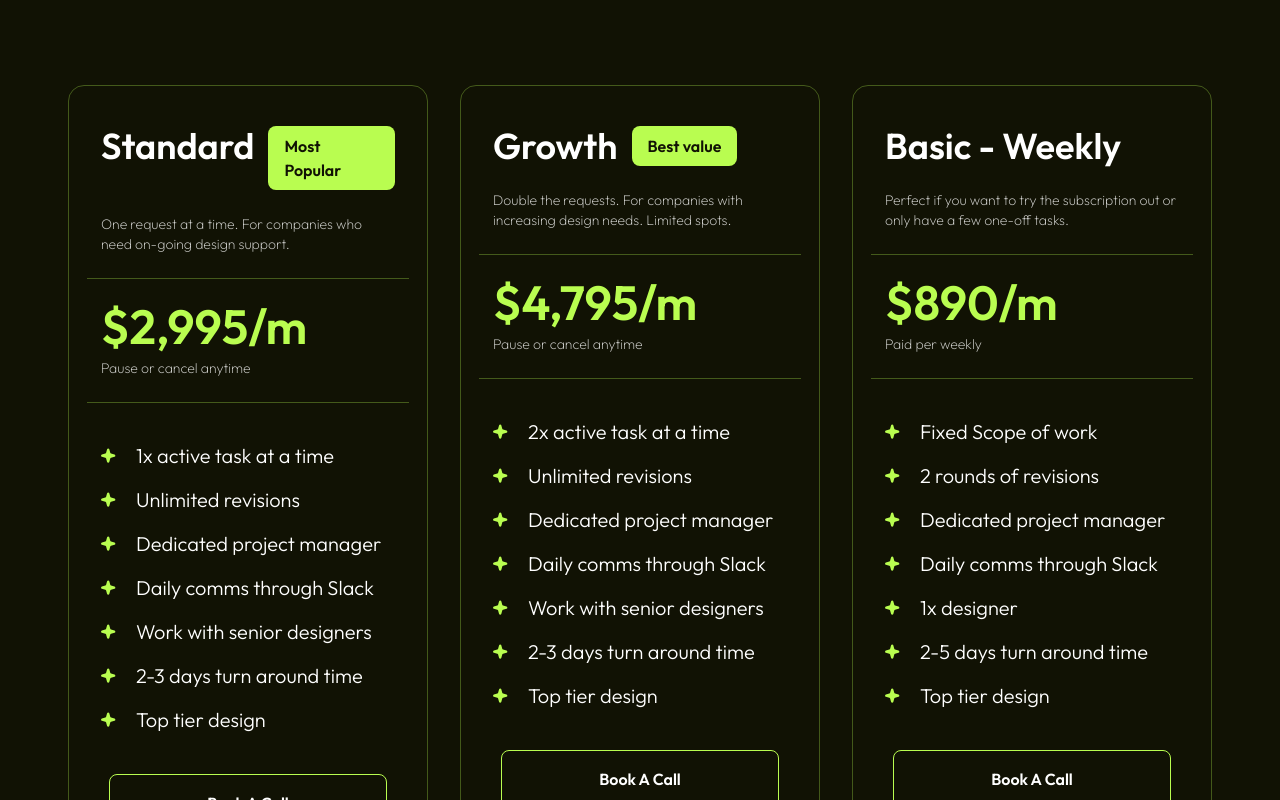
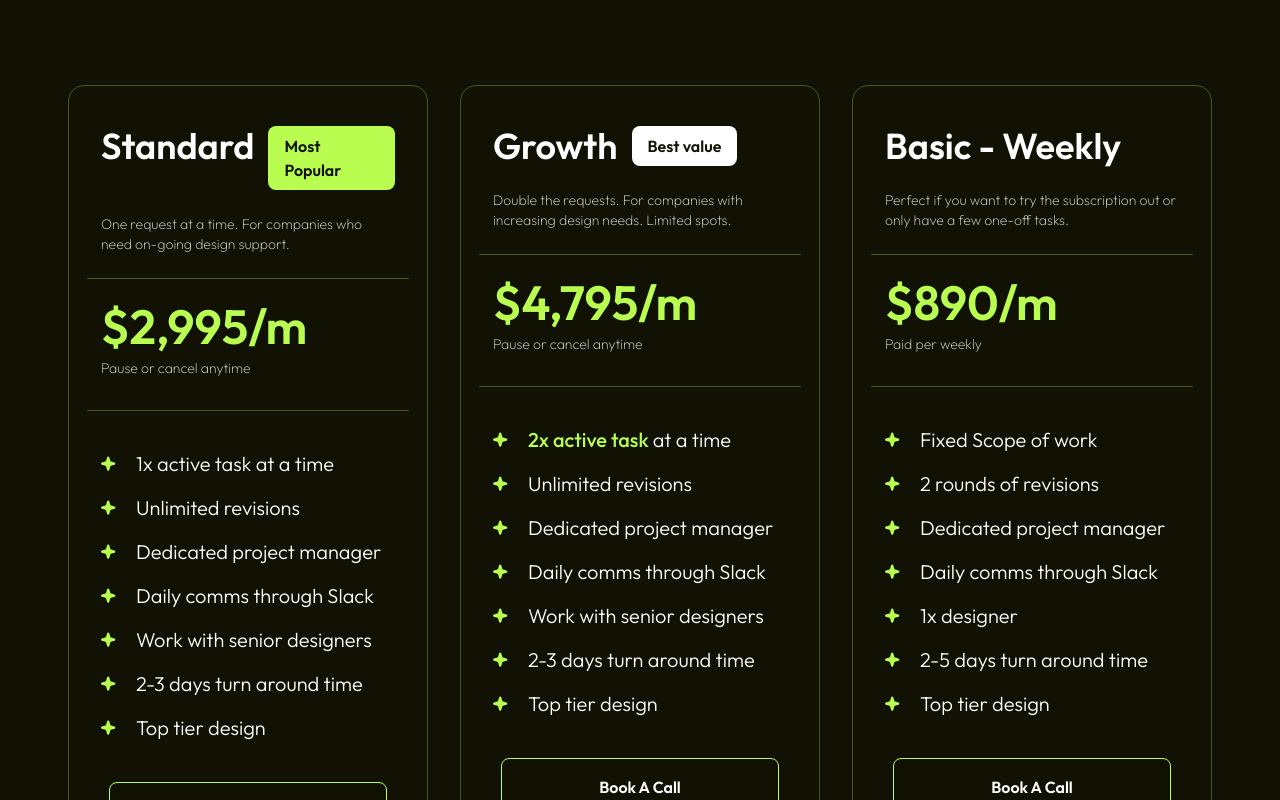
Before and after one commit to mehedihasanfaiyaz/kronix-saas, a React (Vite) app: page / in a window 1280 px wide. Shown: the part 6260-7060 px from the top of the page. Built offline with nearby package versions, Linux system fonts and the light colour scheme.

Commit message:
feat(pricing): conditional rendering

```diff
--- a/src/section/Pricing.tsx
+++ b/src/section/Pricing.tsx
@@ -19,9 +19,9 @@ export default function Pricing() {
         </div>
       </div>
       <div className="flex flex-col items-center gap-8 py-24 md:flex-row md:justify-center">
-        {pricingCards.map((card) => (
+        {pricingCards.map((card, index) => (
           <div
-            key={card.title}
+            key={index}
             className="h-[844px] w-[360px] rounded-2xl border border-primary border-opacity-30 bg-transparent py-10 text-white"
           >
             <div className="px-8">
@@ -30,7 +30,7 @@ export default function Pricing() {
                 {card.badge && (
                   <Button
                     text={card.badge}
-                    className="text-md px-4 py-2 font-[400]"
+                    className={`text-md px-4 py-2 font-[400] ${index === 1 && "bg-white"}`}
                   />
                 )}
               </div>
@@ -47,15 +47,36 @@ export default function Pricing() {
                 {card.note}
               </p>
             </div>
-            <hr className="mx-auto my-6 h-[0.2px] w-[90%] border-0 bg-primary opacity-30" />
+            <hr className="mx-auto mb-6 mt-8 h-[0.2px] w-[90%] border-0 bg-primary opacity-30" />
             <div className="px-8">
               <ul className="my-10 space-y-4 text-xl font-light">
-                {card.features.map((feature, featureIndex) => (
-                  <li key={featureIndex} className="flex gap-5">
-                    <img src={card.star} alt="star icon" />
-                    {feature}
-                  </li>
-                ))}
+                {card.features.map((feature, featureIndex) => {
+                  // Split the feature text into an array of words
+                  const words = feature.split(" ");
+                  // Combine the first 3 words into a single string
+                  const primaryText = words.slice(0, 3).join(" ");
+                  // Combine the remaining words into a single string
+                  const remainingText = words.slice(3).join(" ");
+
+                  return (
+                    <li key={featureIndex} className="flex gap-5">
+                      <img src={card.star} alt="star icon" />
+                      <span>
+                        {/* Check if the current card is the second card and if the feature is the first one */}
+                        {card === pricingCards[1] && featureIndex === 0 ? (
+                          <>
+                            <span className="font-[500] text-primary">
+                              {primaryText}{" "}
+                            </span>
+                            <span className="text-white">{remainingText}</span>
+                          </>
+                        ) : (
+                          <span className="text-white">{feature}</span>
+                        )}
+                      </span>
+                    </li>
+                  );
+                })}
               </ul>
               <Button
                 text="Book A Call"
@@ -63,7 +84,7 @@ export default function Pricing() {
               />
               <Button
                 text="Click to buy"
-                className="mx-2 mt-5 border border-bgCard bg-primary py-4"
+                className="mx-2 mt-4 border border-bgCard bg-primary py-4"
               />
             </div>
           </div>
```
